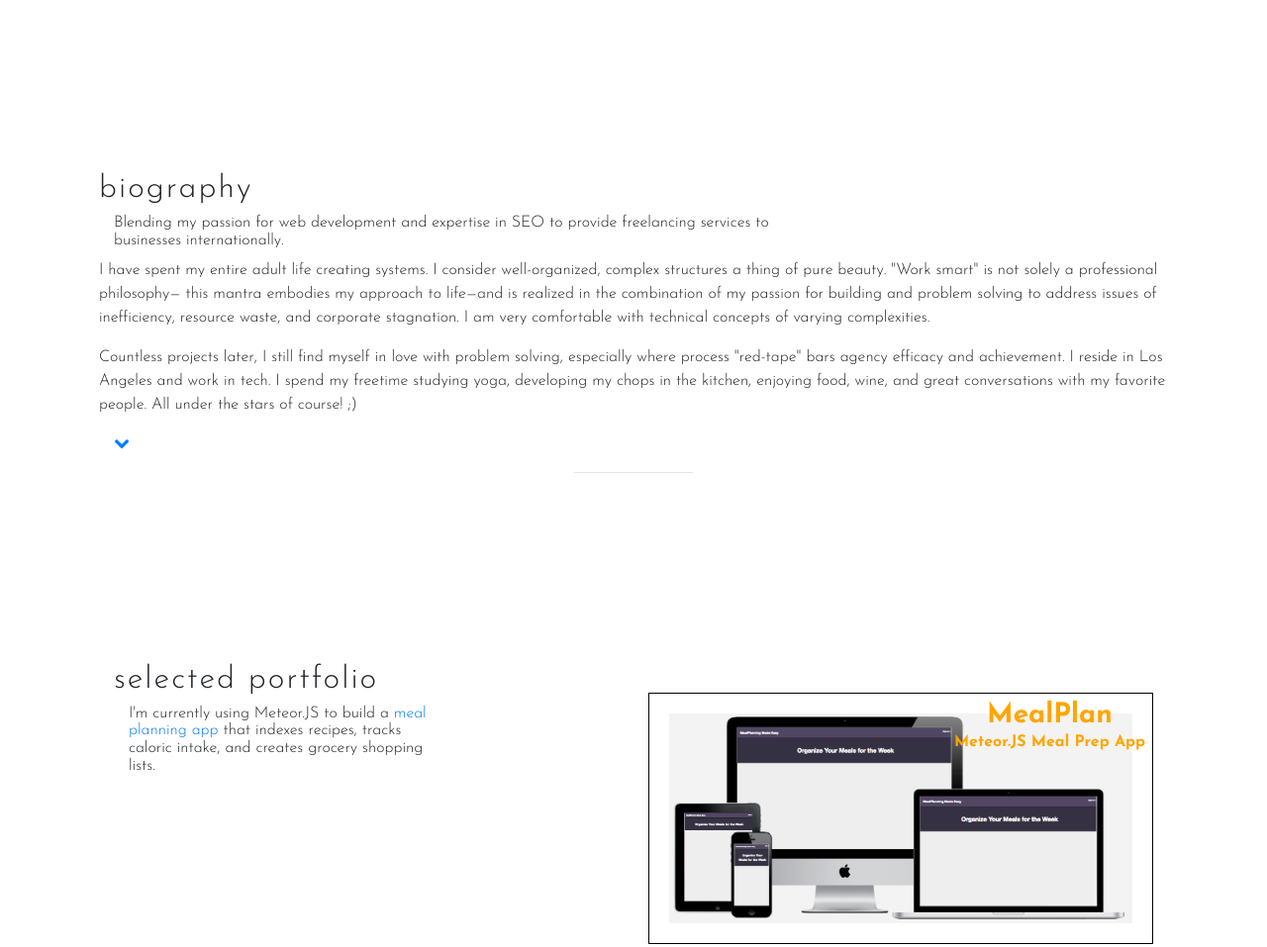
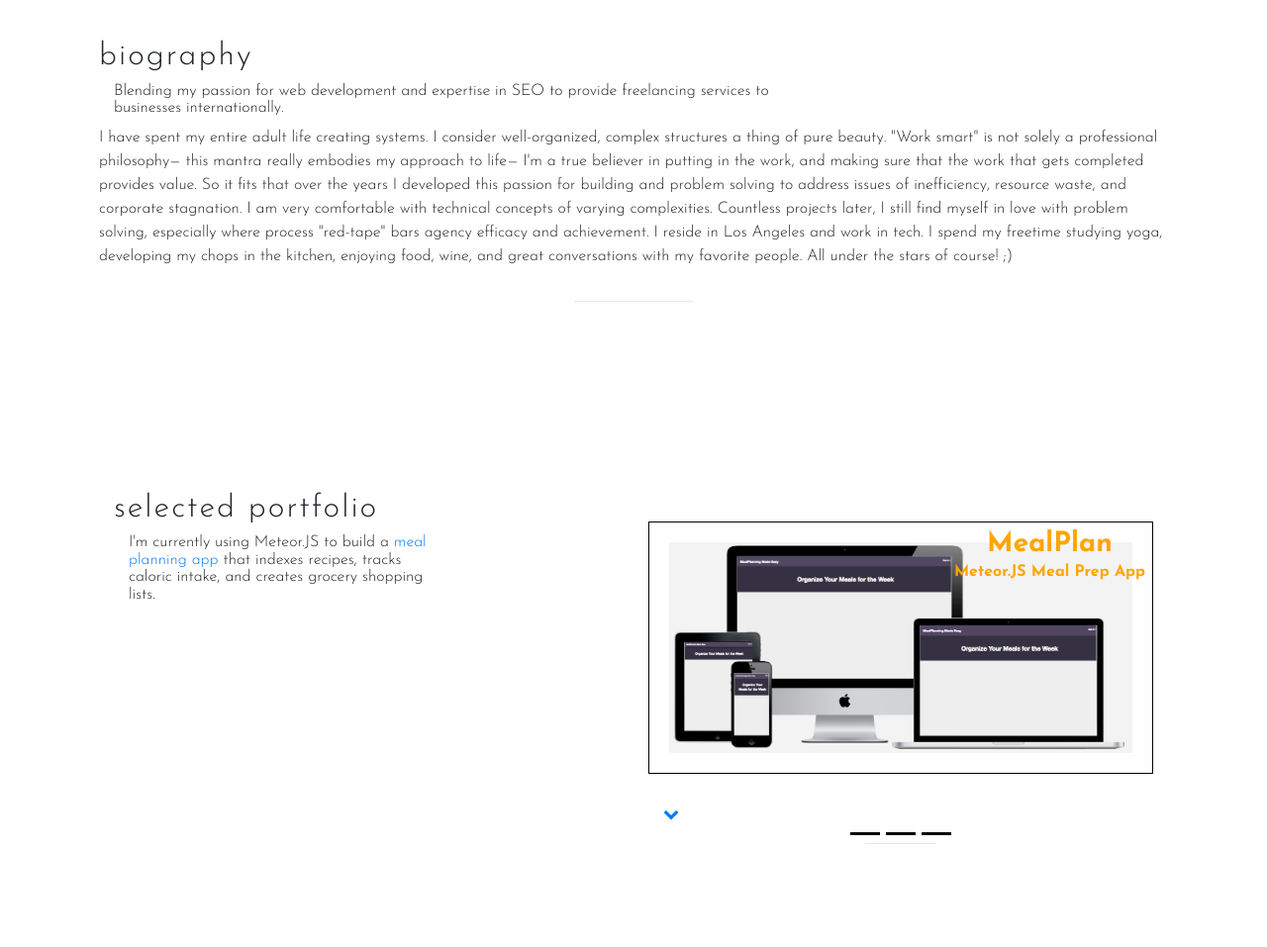
Before and after one commit to malloryporche/dev, a plain HTML site: page index.html in a window 1280 px wide. Shown: the part 1180-2137 px from the top of the page at 99% size. Drawn offline with nearby package versions, Linux system fonts and the light colour scheme.

Commit message:
Updated biography content and layout restyled

```diff
--- a/app.js
+++ b/app.js
@@ -1,2 +1,2 @@
 //Once page loads, insert scrolling navigationLinks
-//<a href="#page-top"><i class="fa fa-chevron-down fadeOut"></i></a>
+//<i class="fa fa-chevron-down fadeOut"></i></a>
--- a/index.html
+++ b/index.html
@@ -71,6 +71,7 @@
 	<section class="col-lg-11 col-sm-12" id="splash">
 		<h1>"As architects we are often involved in the concrete-steel-and-glass aspect of it, but cities are social structures, and to be involved in imagining the future of cities and the type of relationships and the types of places that we're making is something that intrigues me very much." -Michael Arad</h1>
 		<hr class="col-lg-1" id="page-top"/>
+		<a href="#page-top"></a>
 	</section>
 </header>
 
@@ -86,13 +87,11 @@
 <h6 class="col-sm-11 col-md-8">Blending my passion for web development and expertise in SEO to provide freelancing services to businesses internationally.</h6>
 </header>
 
-<p>I have spent my entire adult life creating systems. I consider well-organized, complex structures a thing of pure beauty. &quot;Work smart&quot; is not solely a professional philosophy&mdash; this mantra embodies my approach to life&mdash;and is realized in the combination of my passion for building and problem solving to address issues of inefficiency, resource waste, and corporate stagnation. I am very comfortable with technical concepts of varying complexities.</p>
-
-<p>Countless projects later, I still find myself in love with problem solving, especially where process &quot;red-tape&quot; bars agency efficacy and achievement. I reside in Los Angeles and work in tech. I spend my freetime studying yoga, developing my chops in the kitchen, enjoying food, wine, and great conversations with my favorite people.  All under the stars of course! ;)</p>
+<p>I have spent my entire adult life creating systems. I consider well-organized, complex structures a thing of pure beauty. &quot;Work smart&quot; is not solely a professional philosophy&mdash; this mantra really embodies my approach to life&mdash; I'm a true believer in putting in the work, and making sure that the work that gets completed provides value.  So it fits that over the years I developed this <span>passion for building and problem solving</span> to address issues of inefficiency, resource waste, and corporate stagnation. I am very comfortable with technical concepts of varying complexities.  Countless projects later, I still find myself in love with problem solving, especially where process &quot;red-tape&quot; bars agency efficacy and achievement. I reside in Los Angeles and work in tech. I spend my freetime studying yoga, developing my chops in the kitchen, enjoying food, wine, and great conversations with my favorite people.  All under the stars of course! ;)</p>
 </div>
 
 <div class="col-lg-11 col-sm-12">
-	<a href="#folio"><i class="fa fa-chevron-down fadeOut"></i></a>
+	<a href="#folio"></a>
 </div>
 
 <hr class="col-lg-1"/ id="folio">
--- a/scss/styles.scss
+++ b/scss/styles.scss
@@ -11,7 +11,7 @@
 }
 /*Typography styling */
  h1 {
-   font-size: 3.5em;
+   font-size: 3em;
 }
 h3 {
   margin: 30px 0;
```
Also changed, not shown: css/styles.css, 1 other file.
